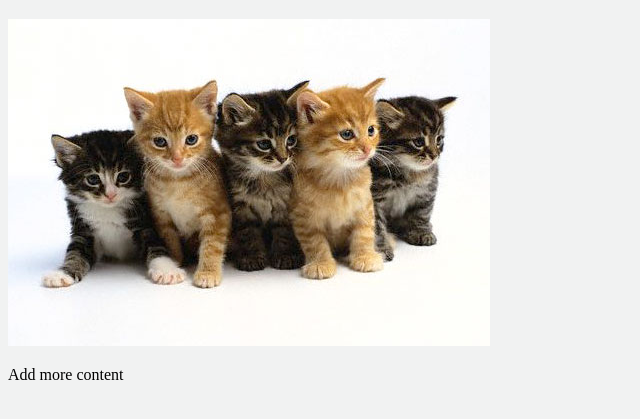
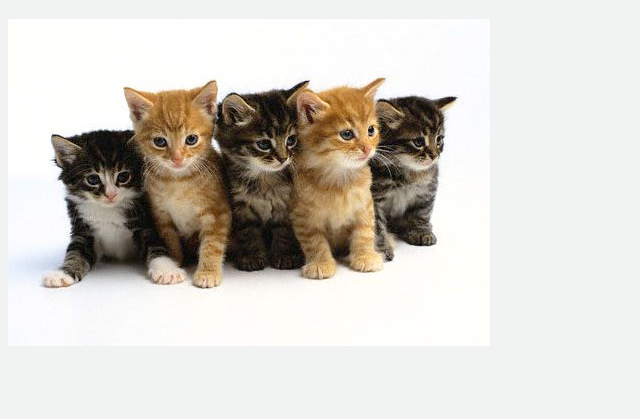
Before and after one commit to bobbypriam/super-amazing, a plain HTML site: page index.html in a window 1280 px wide. Shown: the part 61-480 px from the top of the page, without its empty margins (0-640 px from the left). Drawn offline with Linux system fonts and the light colour scheme.

Commit message:
Remove excessive content

```diff
--- a/index.html
+++ b/index.html
@@ -11,7 +11,6 @@
     <div class="main">
       <h1>This is super amazing!</h1>
       <p><img src="kittens.jpg" alt="Kittens!" /></p>
-      <p>Add more content</p>
     </div>
   </body>
 </html>
```
